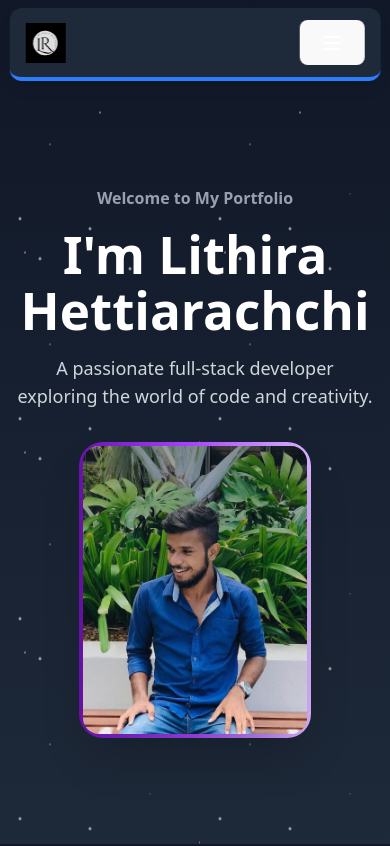
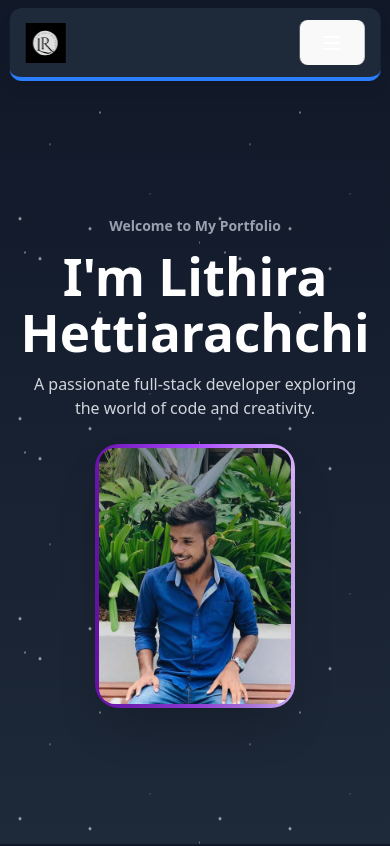
Before and after one commit to LithiraHettiarachchi/portfolio, a React (Vite) app: page / in a window 390 px wide. Shown: the top 846 px of the page. Built offline with nearby package versions, Linux system fonts and the light colour scheme.

Commit message:
mod mobile view

```diff
--- a/index.html
+++ b/index.html
@@ -3,7 +3,7 @@
   <head>
     <meta charset="UTF-8" />
     <link rel="icon" type="image/svg+xml" href="/Logo.svg" />
-    <meta name="viewport" content="width=device-width, initial-scale=1.0" />
+    <meta name="viewport" content="width=device-width, initial-scale=1.0, maximum-scale=1.0, user-scalable=no" />
     <title>Lithira Hettiarachchi</title>
   </head>
   <body>
--- a/src/App.jsx
+++ b/src/App.jsx
@@ -12,7 +12,7 @@ import Conference from "./components/conference";
 
 function App() {
   return (
-    <div>
+    <div className="w-full max-w-full overflow-x-hidden">
       <Navbar />
       <Hero />
       <Projects />
--- a/src/components/hero.jsx
+++ b/src/components/hero.jsx
@@ -5,7 +5,7 @@ export default function Hero() {
   return (
     <section
       id="home"
-      className="min-h-screen flex flex-col lg:flex-row justify-center items-center bg-gradient-to-b from-gray-900 to-gray-800 text-white px-4 md:px-6 pt-20 md:pt-24 lg:pt-0"
+      className="min-h-screen flex flex-col lg:flex-row justify-center items-center bg-gradient-to-b from-gray-900 to-gray-800 text-white px-3 sm:px-4 md:px-6 pt-20 md:pt-24 lg:pt-0"
     >
       <div className="absolute inset-0 overflow-hidden">
         <div className="stars" />
@@ -13,21 +13,21 @@ export default function Hero() {
         <div className="stars3" />
       </div>
       {/* Left Side - Text */}
-      <div className="text-center lg:text-left max-w-2xl lg:w-1/2 space-y-4 md:space-y-6 z-10">
-        <p className="text-base md:text-lg lg:text-xl text-gray-400 font-semibold">Welcome to My Portfolio</p>
-        <h1 className="text-4xl md:text-5xl lg:text-6xl xl:text-7xl font-bold leading-tight">
+      <div className="text-center lg:text-left w-full max-w-full sm:max-w-2xl lg:w-1/2 space-y-3 sm:space-y-4 md:space-y-6 z-10">
+        <p className="text-sm sm:text-base md:text-lg lg:text-xl text-gray-400 font-semibold px-2 sm:px-0">Welcome to My Portfolio</p>
+        <h1 className="text-3xl sm:text-4xl md:text-5xl lg:text-6xl xl:text-7xl font-bold leading-tight px-2 sm:px-0">
           I'm Lithira Hettiarachchi
         </h1>
-        <p className="text-lg md:text-xl lg:text-2xl xl:text-3xl text-gray-300">
+        <p className="text-base sm:text-lg md:text-xl lg:text-2xl xl:text-3xl text-gray-300 px-2 sm:px-0">
           A passionate full-stack developer exploring the world of code and creativity.
         </p>
       </div>
 
       {/* Right Side - Image */}
-      <div className="relative mt-8 md:mt-10 lg:mt-0 lg:ml-12 lg:w-1/2 flex justify-center z-10">
+      <div className="relative mt-6 sm:mt-8 md:mt-10 lg:mt-0 lg:ml-12 lg:w-1/2 flex justify-center z-10">
         {/* Gradient frame wrapper */}
         <div className="relative p-1 rounded-3xl bg-gradient-to-r from-purple-800 via-purple-500 to-purple-300">
-          <div className="relative w-56 h-72 sm:w-64 sm:h-80 md:w-72 md:h-96 lg:w-80 lg:h-[420px] xl:w-96 xl:h-[500px]">
+          <div className="relative w-48 h-64 sm:w-56 sm:h-72 md:w-72 md:h-96 lg:w-80 lg:h-[420px] xl:w-96 xl:h-[500px]">
             <img
               src={myImage}
               alt="Lithira"
--- a/src/index.css
+++ b/src/index.css
@@ -2,6 +2,9 @@
 
 html {
   scroll-behavior: smooth;
+  width: 100%;
+  max-width: 100vw;
+  overflow-x: hidden;
 }
 
 :root {
@@ -24,14 +27,18 @@ a {
   color: #646cff;
   text-decoration: inherit;
 }
+
 a:hover {
   color: #535bf2;
 }
 
 body {
   margin: 0;
+  padding: 0;
   display: block;
-  min-width: 320px;
+  width: 100%;
+  max-width: 100vw;
+  overflow-x: hidden;
   min-height: 100vh;
 }
 
@@ -51,9 +58,11 @@ button {
   cursor: pointer;
   transition: border-color 0.25s;
 }
+
 button:hover {
   border-color: #646cff;
 }
+
 button:focus,
 button:focus-visible {
   outline: 4px auto -webkit-focus-ring-color;
@@ -64,16 +73,20 @@ button:focus-visible {
     color: #213547;
     background-color: #ffffff;
   }
+
   a:hover {
     color: #747bff;
   }
+
   button {
     background-color: #f9f9f9;
   }
 }
 
 
-.stars, .stars2, .stars3 {
+.stars,
+.stars2,
+.stars3 {
   position: absolute;
   width: 200%;
   height: 200%;
@@ -83,7 +96,9 @@ button:focus-visible {
 }
 
 /* Star layers */
-.stars, .stars2, .stars3 {
+.stars,
+.stars2,
+.stars3 {
   position: absolute;
   width: 200%;
   height: 200%;
@@ -119,6 +134,7 @@ button:focus-visible {
   from {
     transform: translateY(0);
   }
+
   to {
     transform: translateY(-100px);
   }
@@ -126,7 +142,15 @@ button:focus-visible {
 
 /* Twinkling effect (opacity flicker) */
 @keyframes twinkle {
-  0%   { opacity: 0.3; }
-  50%  { opacity: 1; }
-  100% { opacity: 0.3; }
+  0% {
+    opacity: 0.3;
   }
+
+  50% {
+    opacity: 1;
+  }
+
+  100% {
+    opacity: 0.3;
+  }
+}
```
Lines whose indentation alone changed are shown as unchanged.
